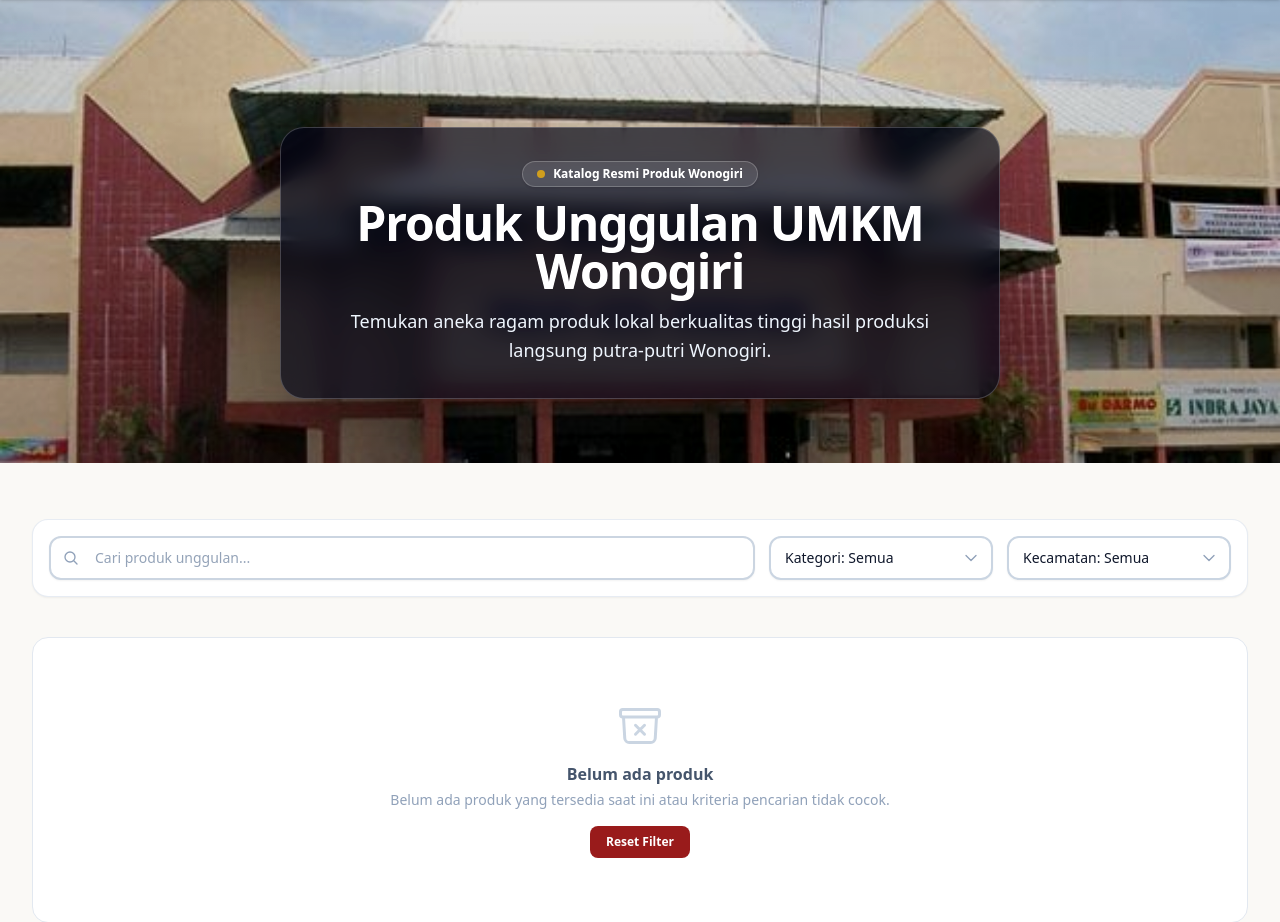
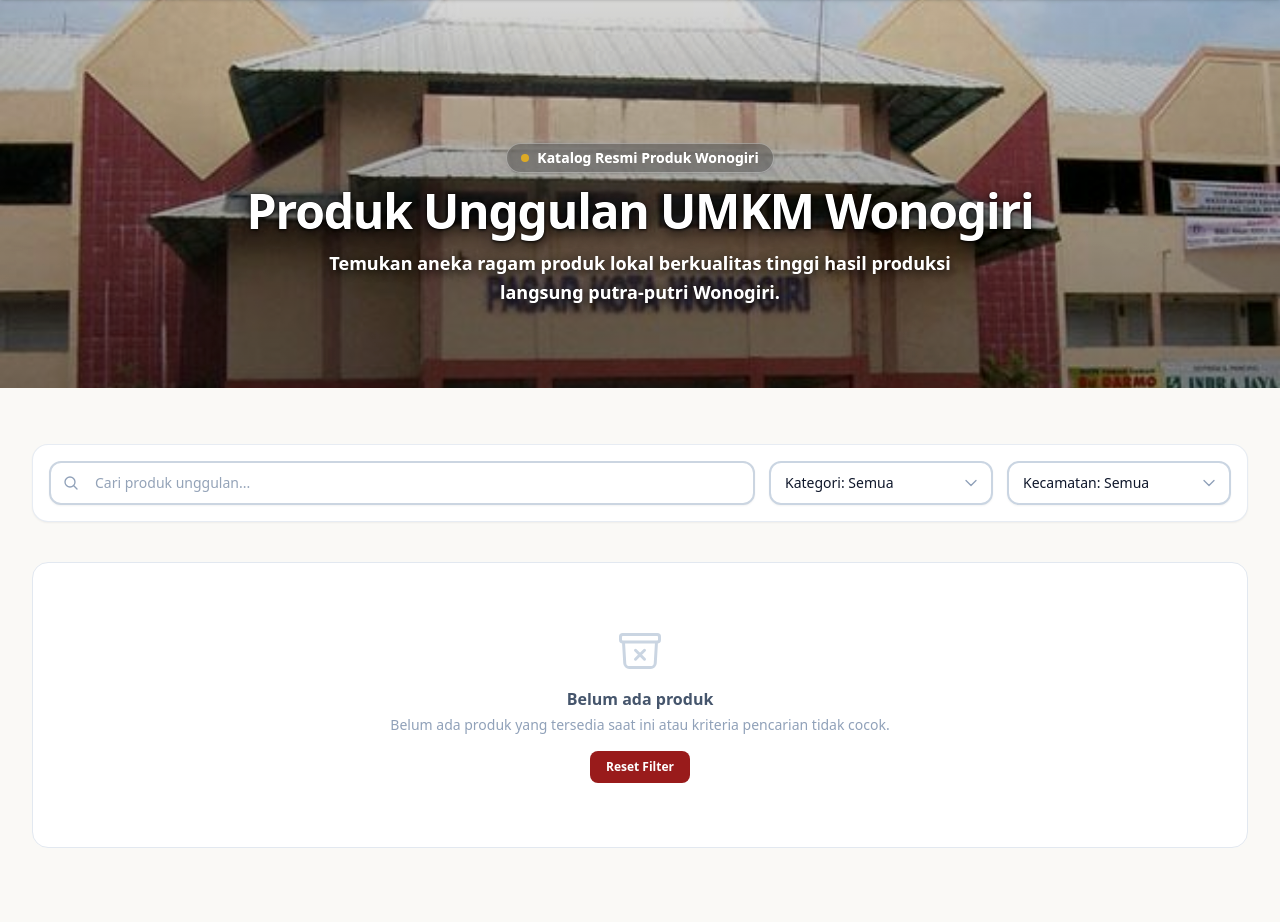
Before and after one commit to da1892/pojok_umkm, a Laravel app: page /katalog in a window 1280 px wide. Shown: the part 81-1003 px from the top of the page. Run offline with Laravel 12, Linux system fonts and the light colour scheme; data that the repository does not hold is empty; style sheets or scripts are compiled from the project's sources; parts of the project's set-up code (start-up, migrations or seed data) failed here and were passed over; some libraries are stand-ins or nearby versions.

Commit message:
style: hilangkan kotak hitam pada hero banner katalog dan buat seragam bersih seperti beranda

```diff
--- a/resources/views/user/katalog.blade.php
+++ b/resources/views/user/katalog.blade.php
@@ -3,22 +3,20 @@
 @section('content')
 
 <!-- Hero Header Section with Bright & Clean Wonogiri Overlay -->
-<div class="relative w-full overflow-hidden text-white flex items-center justify-center text-center pt-24 pb-12 sm:pt-32 sm:pb-16"
-     style="filter: brightness(1.05) contrast(1.02); background: linear-gradient(180deg, rgba(0, 0, 0, 0.15) 0%, rgba(0, 0, 0, 0.25) 50%, rgba(0, 0, 0, 0.35) 100%), url('{{ asset('img/hero_wonogiri_3.jpg') }}') center 30% / cover no-repeat;">
-    <div class="relative z-10 max-w-3xl mx-auto px-4 sm:px-6 reveal">
-        <div class="bg-slate-950/65 backdrop-blur-md rounded-3xl p-6 sm:p-8 border border-white/20 shadow-2xl">
+<div class="relative w-full overflow-hidden text-white flex items-center justify-center text-center pt-24 pb-12 sm:pt-36 sm:pb-20"
+     style="filter: brightness(1.05) contrast(1.02); background: linear-gradient(180deg, rgba(0, 0, 0, 0.20) 0%, rgba(0, 0, 0, 0.35) 45%, rgba(0, 0, 0, 0.50) 100%), url('{{ asset('img/hero_wonogiri_3.jpg') }}') center 30% / cover no-repeat;">
+    <div class="relative z-10 max-w-4xl mx-auto px-4 sm:px-6 lg:px-8 reveal">
         <!-- Official Badge -->
-            <div class="inline-flex items-center gap-2 px-3.5 py-1 rounded-full bg-white/10 border border-white/20 text-white text-xs font-semibold mb-3 shadow-sm">
+        <div class="inline-flex items-center gap-2 px-3.5 py-1 rounded-full bg-black/25 backdrop-blur-md border border-white/30 text-white text-xs sm:text-sm font-semibold mb-3.5 shadow-sm">
             <span class="w-2 h-2 rounded-full bg-amber-400 animate-pulse"></span>
             <span>Katalog Resmi Produk Wonogiri</span>
         </div>
-            <h1 class="text-2xl sm:text-4xl md:text-5xl font-black text-white mb-2 sm:mb-3 tracking-tight">
+        <h1 class="text-2xl sm:text-4xl md:text-5xl font-black text-white mb-2 sm:mb-3.5 tracking-tight [text-shadow:_0_3px_14px_rgba(0,0,0,0.85),_0_1px_3px_rgba(0,0,0,0.95)]">
             Produk Unggulan UMKM Wonogiri
         </h1>
-            <p class="text-xs sm:text-base md:text-lg text-slate-200 max-w-2xl mx-auto font-normal leading-relaxed">
+        <p class="text-xs sm:text-base md:text-lg text-white max-w-2xl mx-auto font-semibold leading-relaxed [text-shadow:_0_2px_10px_rgba(0,0,0,0.85)]">
             Temukan aneka ragam produk lokal berkualitas tinggi hasil produksi langsung putra-putri Wonogiri.
         </p>
-        </div>
     </div>
 </div>
 
```
Also changed, not shown: resources/views/user/direktori.blade.php (+5 -7 lines), resources/views/user/welcome.blade.php (+11 -13 lines), 3 other files. Lines whose indentation alone changed are shown as unchanged.
